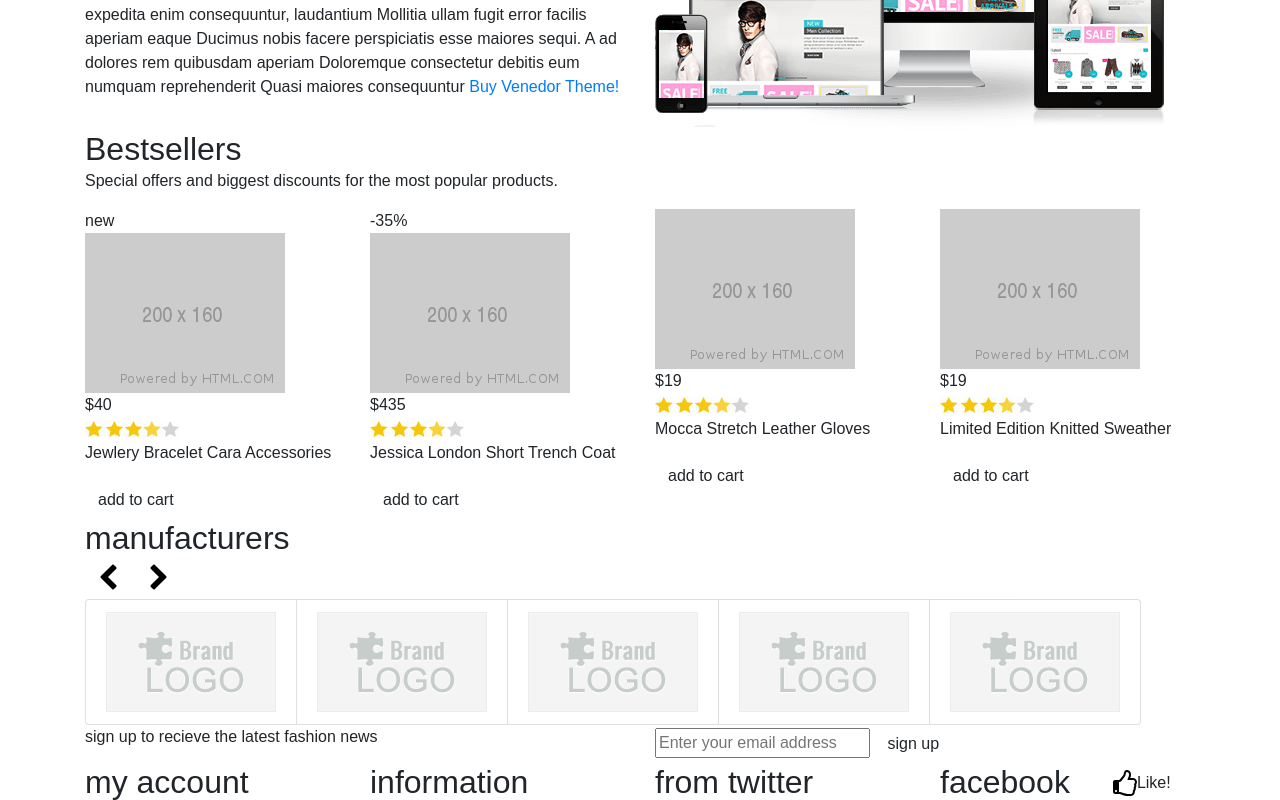
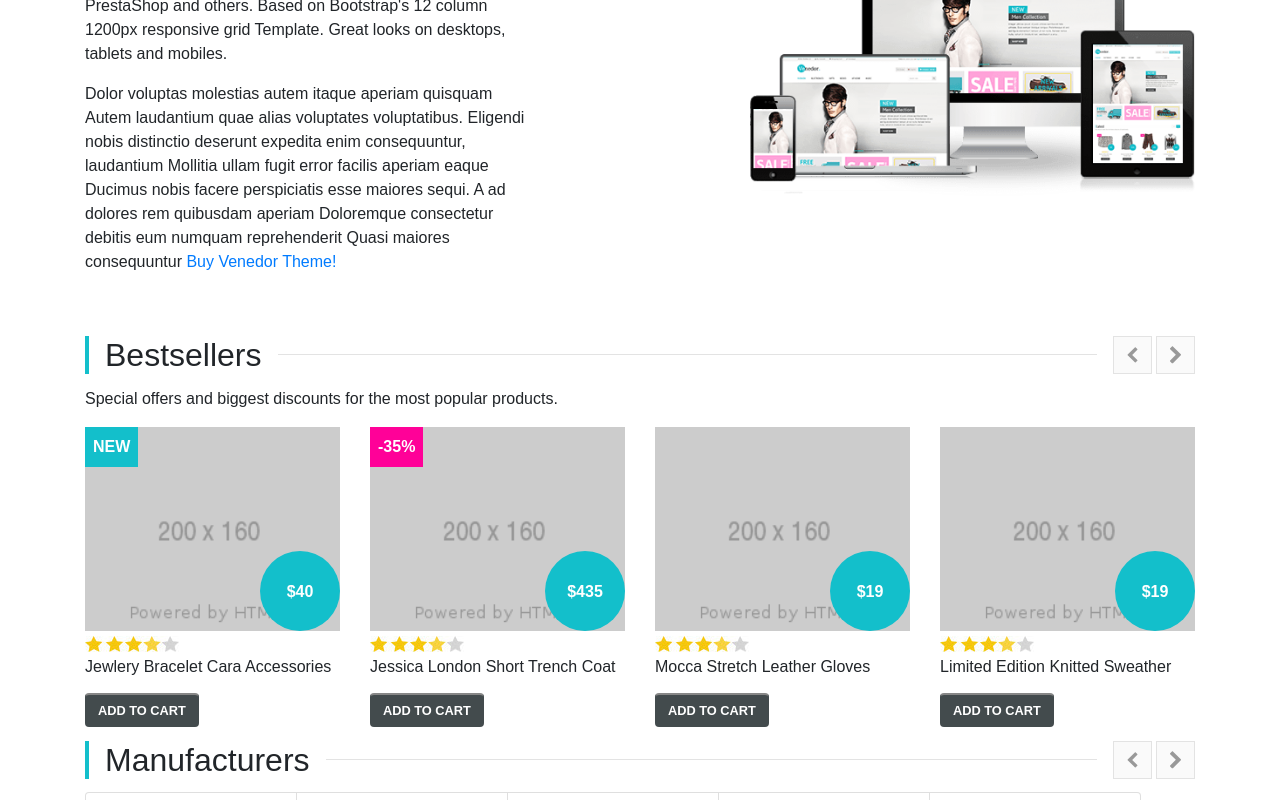
Before and after one commit to AaronBPaden/mca-venedor, a plain HTML site: page index.html in a window 1280 px wide. Shown: the part 1320-2120 px from the top of the page. Drawn offline with Linux system fonts and the light colour scheme.

Commit message:
Styling 2.

```diff
--- a/css/style.css
+++ b/css/style.css
@@ -8,9 +8,12 @@
     --carouselBright: #f2f1ef;
     --carouselDark: #c0c0be;
     --bottomFooter: #434b4d;
+    --boxActive: #ffdf14;
     --text1: #4a4c4b;
     --text2: #878787;
     --text3: #e3e3e3;
+    --text4: #fafafa;
+    --sale: #ff0198;
 }
 
 .clear {
@@ -44,6 +47,10 @@ h3 {
 .top-header .nav a {
     padding: 2px;
     color: var(--text2);
+}
+
+.top-welcome {
+    padding-right: 0;
 }
 
 @media (min-width: 576px) {
@@ -164,8 +171,6 @@ h3 {
     opacity: 100;
 }
 
-/* footer section */
-
 .carousel-emphasis-top {
     font-size: 2em;
     color: white;
@@ -177,3 +182,153 @@ h3 {
     color: white;
     background: var(--bottomFooter);
 }
+
+.top-ads {
+    padding: 2rem 0;
+}
+
+.latest {
+    position: relative;
+    border-top: 1px solid var(--text3);
+    padding: 2rem 0;
+    margin: 2rem 0;
+}
+
+.border-header {
+    position: absolute;
+    top: -1.2rem;
+    left: 0;
+    z-index: 1;
+    padding: 0 1rem;
+    text-transform: capitalize;
+    border-left: 4px solid var(--highlight);
+    background: white;
+}
+
+.border-nav-buttons {
+    position: absolute;
+    top: -1.2rem;
+    right: 0;
+    z-index: 1;
+    padding-left: 1rem;
+    background: white;
+}
+
+.border-nav-buttons > .btn {
+    background: var(--text4);
+    border-radius: 0;
+    border: 1px solid var(--text3);
+}
+
+.border-nav-buttons > .btn:hover {
+    background: var(--highlight);
+}
+
+.border-nav-buttons img {
+    width: 0.8rem;
+    filter: invert(65%) sepia(0%) saturate(0%) hue-rotate(240deg) brightness(94%) contrast(90%);
+}
+
+.border-nav-buttons > .btn:hover img {
+    filter: invert(100%) sepia(0%) saturate(7493%) hue-rotate(345deg) brightness(102%) contrast(104%);
+}
+
+.latest p {
+    color: var(--text2);
+}
+
+.product-inner {
+    position: relative;
+}
+
+.product-inner img {
+    width: 100%;
+}
+
+.sale {
+    position: absolute;
+    padding: 8px;
+    color: white;
+    background: var(--sale);
+    font-weight: bold;
+    text-transform: uppercase;
+}
+
+.sale.new {
+    background: var(--highlight);
+}
+
+.price {
+    position: absolute;
+    bottom: 0;
+    right: 0;
+    padding: 1.8rem 0;
+    width: 5rem;
+    height: 5rem;
+    background: var(--highlight);
+    border-radius: 50%;
+    color: white;
+    font-weight: bold;
+    text-align: center;
+}
+
+.welcome {
+    padding: 2rem 0;
+}
+
+.product > .btn {
+    position: absolute;
+    bottom: -2rem;
+}
+
+.product > .btn,
+.email-div > .btn {
+    text-transform: uppercase;
+    font-weight: bold;
+    font-size: 0.8rem;
+    background: var(--bottomFooter);
+    color: white;
+    border-top: 2px solid var(--text2);
+}
+
+.bestsellers {
+    position: relative;
+    border-top: 1px solid var(--text3);
+    padding: 2rem 0;
+    margin: 2rem 0;
+}
+
+.manufacturers {
+    position: relative;
+    border-top: 1px solid var(--text3);
+    padding: 2rem 0;
+    margin: 2rem 0;
+}
+
+/* footer section */
+
+.signup {
+    padding: 1.5rem;
+    background: var(--text3);
+    color: var(--text1);
+}
+
+.signup-text {
+    text-transform: uppercase;
+    font-weight: bold;
+    font-size: 1.4rem;
+}
+
+.email-div > input {
+    padding: 0.5rem;
+    background: var(--text3);
+    color: var(--text1);
+    outline: none;
+    border-radius: 10px;
+    border: 2px solid var(--text2);
+}
+
+.email-div > input:focus {
+    border-radius: 10px;
+    border: 2px solid yellow;
+}
--- a/index.html
+++ b/index.html
@@ -15,8 +15,8 @@
         <header class="header"> <!-- begin header -->
             <div class="container-fluid top-header">
                 <div class="container">
-                    <div class="row align-items-center">
-                        <nav class="col top-nav">
+                    <div class="row justify-content-between align-items-center">
+                        <nav class="col-auto top-nav">
                             <ul class="nav">
                                 <li class="nav-item">
                                     <a class="nav-link" href="#">
@@ -44,7 +44,7 @@
                                 </li>
                             </ul>
                         </nav>
-                        <div class="col top-welcome d-none d-md-block">
+                        <div class="col-auto top-welcome d-none d-md-block">
                             Welcome visitor you can <a href="#">login</a> or <a href="#">create an account.</a>
                         </div>
                     </div>
@@ -189,33 +189,41 @@
                         <button class="btn"><img src="media/chevron-right.svg" alt="navigate-right"></button>
                     </div>
                     <p>Buy discount items from the latest collections of world brands.</p>
-                    <div class="row">
+                    <div class="row flex-column flex-md-row">
                         <div class="col product">
+                            <div class="product-inner">
                                 <div class="sale">-45%</div>
                                 <img src="media/product-placeh.png" alt="Jewlery Bracelet Cara Accessories">
                                 <div class="price">$40</div>
+                            </div>
                             <img src="media/rating.png" alt="rating">
                             <p>Jewlery Bracelet Cara Accessories</p>
                             <button class="btn">add to cart</button>
                         </div>
                         <div class="col product">
+                            <div class="product-inner">
                                 <img src="media/product-placeh.png" alt="Jessica London Short Trench Coat">
                                 <div class="price">$435</div>
+                            </div>
                             <img src="media/rating.png" alt="rating">
                             <p>Jessica London Short Trench Coat</p>
                             <button class="btn">add to cart</button>
                         </div>
                         <div class="col product">
+                            <div class="product-inner">
                                 <div class="sale">-30%</div>
                                 <img src="media/product-placeh.png" alt="Mocca Stretch Leather Gloves">
                                 <div class="price">$19</div>
+                            </div>
                             <img src="media/rating.png" alt="rating">
                             <p>Mocca Stretch Leather Gloves</p>
                             <button class="btn">add to cart</button>
                         </div>
                         <div class="col product">
+                            <div class="product-inner">
                                 <img src="media/product-placeh.png" alt="Limited Edition Knitted Sweather">
                                 <div class="price">$19</div>
+                            </div>
                             <img src="media/rating.png" alt="rating">
                             <p>Limited Edition Knitted Sweather</p>
                             <button class="btn">add to cart</button>
@@ -226,8 +234,8 @@
                     <div>
                         <h2>Welcome to Venedor</h2>
                     </div>
-                    <div class="row">
-                        <div class="col">
+                    <div class="row justify-content-between flex-column-reversed flex-md-row">
+                        <div class="col-12 col-md-5">
                             <p>
                                 Venedor is a fully responsive PSD theme designed for all types of platforms: WooCommerce, Magento, OpenCart,
                                 PrestaShop and others. Based on Bootstrap's 12 column 1200px responsive grid Template. Great looks on desktops,
@@ -241,8 +249,8 @@
                                 <a href="#">Buy Venedor Theme!</a>
                             </p>
                         </div>
-                        <div class="col">
-                            <img src="media/showcase.png" alt="Venedor examples image">
+                        <div class="col-12 col-md-5">
+                            <img class="img-fluid" src="media/showcase.png" alt="Venedor examples image">
                         </div>
                     </div>
                 </div>
@@ -250,34 +258,46 @@
                     <div class="border-header">
                         <h2>Bestsellers</h2>
                     </div>
+                    <div class="border-nav-buttons">
+                        <button class="btn"><img src="media/chevron-left.svg" alt="navigate-left"></button>
+                        <button class="btn"><img src="media/chevron-right.svg" alt="navigate-right"></button>
+                    </div>
                     <p>Special offers and biggest discounts for the most popular products.</p>
                     <div class="row">
                         <div class="product col">
-                            <div class="new">new</div>
+                            <div class="product-inner">
+                                <div class="sale new">new</div>
                                 <img src="media/product-placeh.png" alt="Jewlery Bracelet Cara Accessories">
                                 <div class="price">$40</div>
+                            </div>
                             <img src="media/rating.png" alt="rating">
                             <p>Jewlery Bracelet Cara Accessories</p>
                             <button class="btn">add to cart</button>
                         </div>
                         <div class="product col">
+                            <div class="product-inner">
                                 <div class="sale">-35%</div>
                                 <img src="media/product-placeh.png" alt="Jessica London Short Trench Coat">
                                 <div class="price">$435</div>
+                            </div>
                             <img src="media/rating.png" alt="rating">
                             <p>Jessica London Short Trench Coat</p>
                             <button class="btn">add to cart</button>
                         </div>
                         <div class="product col">
+                            <div class="product-inner">
                                 <img src="media/product-placeh.png" alt="Mocca Stretch Leather Gloves">
                                 <div class="price">$19</div>
+                            </div>
                             <img src="media/rating.png" alt="rating">
                             <p>Mocca Stretch Leather Gloves</p>
                             <button class="btn">add to cart</button>
                         </div>
                         <div class="product col">
+                            <div class="product-inner">
                                 <img src="media/product-placeh.png" alt="Limited Edition Knitted Sweather">
                                 <div class="price">$19</div>
+                            </div>
                             <img src="media/rating.png" alt="rating">
                             <p>Limited Edition Knitted Sweather</p>
                             <button class="btn">add to cart</button>
@@ -305,11 +325,11 @@
         <footer class="footer"> <!-- begin footer -->
             <div class="container-fluid signup">
                 <div class="container">
-                    <div class="row">
-                        <div class="col signup-text">
+                    <div class="row justify-content-between">
+                        <div class="col-auto signup-text">
                             sign up to recieve the latest fashion news
                         </div>
-                        <div class="col email-div">
+                        <div class="col-auto email-div">
                             <input type="email" placeholder="Enter your email address">
                             <button class="btn">sign up</button>
                         </div>
```
Lines whose indentation alone changed are shown as unchanged.
